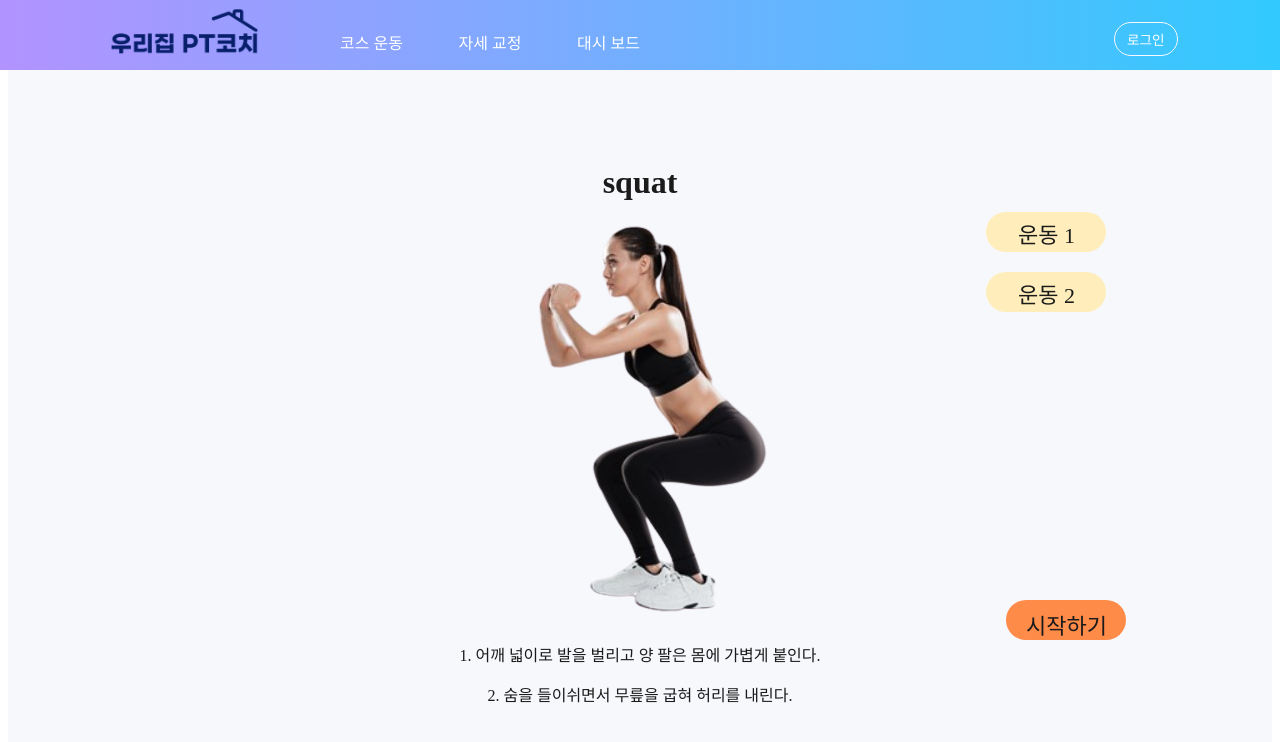
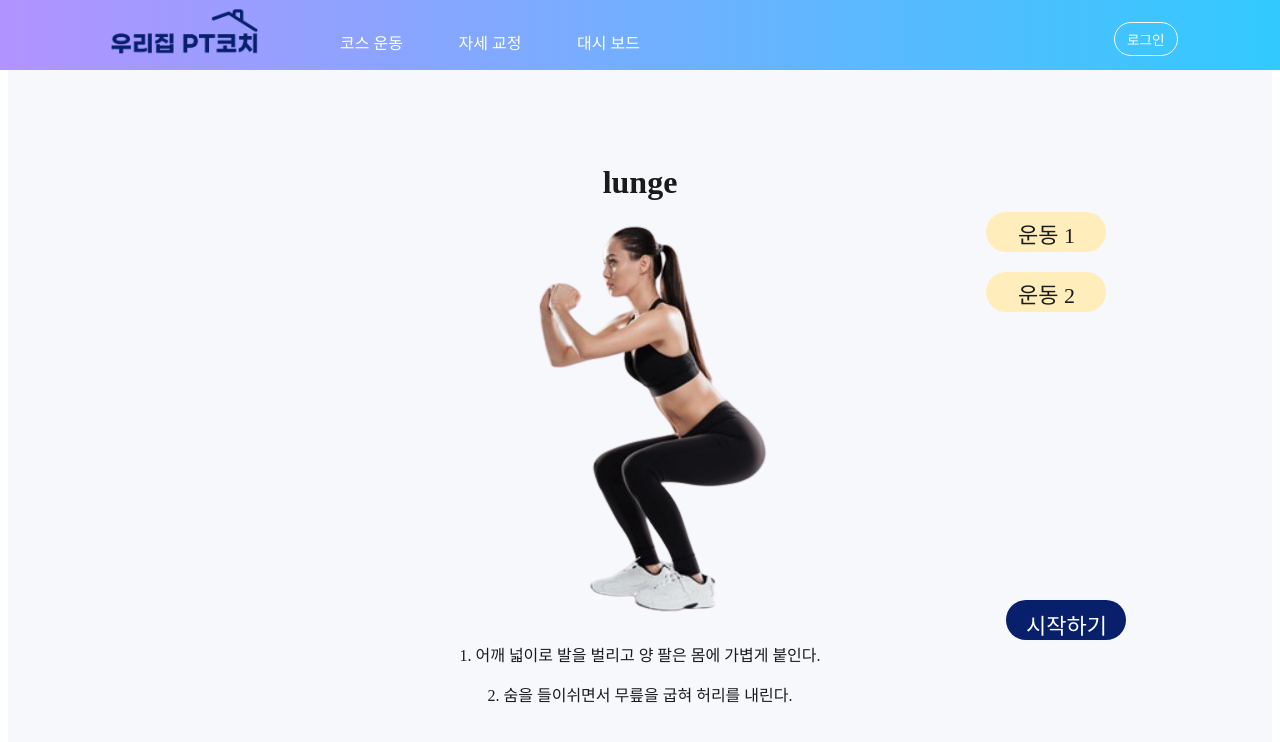
Before and after one commit to kapop1324/ptcoach, a Vue app in the folder frontend/: page /course/exp/1 in a window 1280 px wide. Shown: the top 742 px of the page. Built offline with nearby package versions, Linux system fonts and the light colour scheme; a web font is replaced by a local one; what vue-apexcharts, vue-axios-cors would draw is missing.

Commit message:
[S05P31C201-81] feat: Update CourseExp.vue

```diff
--- a/frontend/src/views/Course/CourseExp.vue
+++ b/frontend/src/views/Course/CourseExp.vue
@@ -30,10 +30,14 @@ export default {
   data(){
     return {
       step: 0,
-      exerciseList: [{idx:1, course_name:'코스 1', step:'0', exercise_name:'squat',
-                      exercise_image:[{idx:0, path:"@/assets/squat_sample_remove.png", step:"1", desc:"1. 어깨 넓이로 발을 벌리고 양 팔은 몸에 가볍게 붙인다."},
+      src(){
+      //return `http://i5c102.p.ssafy.io/api/feed/${this.feed.images[0].newname}`
+      return this.exerciseList[this.step].exercise_image.path;
+      },
+      exerciseList: [{idx:1, course_name:'코스 1', step:'1', exercise_name:'lunge',
+                      exercise_image:[{idx:0, path:"http://k5c201.p.ssafy.io/image/thumbnail/lunge.png", step:"1", desc:"1. 어깨 넓이로 발을 벌리고 양 팔은 몸에 가볍게 붙인다."},
                       {idx:1, path:"@/assets/squat_sample_remove.png", step:"2", desc:"2. 숨을 들이쉬면서 무릎을 굽혀 허리를 내린다."}]},
-      {idx:2, course_name:'코스 2', step:'1', exercise_name:'lunge',
+      {idx:2, course_name:'코스 2', step:'2', exercise_name:'lunge',
                       exercise_image:[{idx:0, path:"", step:"1", desc:"1. 어깨 넓이로 발을 벌리고 양 팔은 몸에 가볍게 붙인다."},
                       {idx:1, path:"", step:"2", desc:"2. 숨을 들이쉬면서 무릎을 굽혀 허리를 내린다."}]},
       // desc: `1. 어깨 넓이로 발을 벌리고 양 팔은 몸에 가볍게 붙인다.
@@ -51,10 +55,10 @@ export default {
     },
   },
   computed: {
-    src(){
-      //return `http://i5c102.p.ssafy.io/api/feed/${this.feed.images[0].newname}`
-      return `${this.exerciseList[this.step].exercise_image.path}`;
-    },
+    // src(){
+    //   //return `http://i5c102.p.ssafy.io/api/feed/${this.feed.images[0].newname}`
+    //   return this.exerciseList[this.step].exercise_image.path;
+    // },
   },
 
 }
@@ -98,9 +102,10 @@ h1 {
   position: absolute;
   font-size: 22px ;
   border-radius: 30px;
-  background-color: $orange-color;
+  background-color: $logo-color;
   text-align: center;
   cursor: pointer;
+  color: white;
 }
 
 .start {
```
